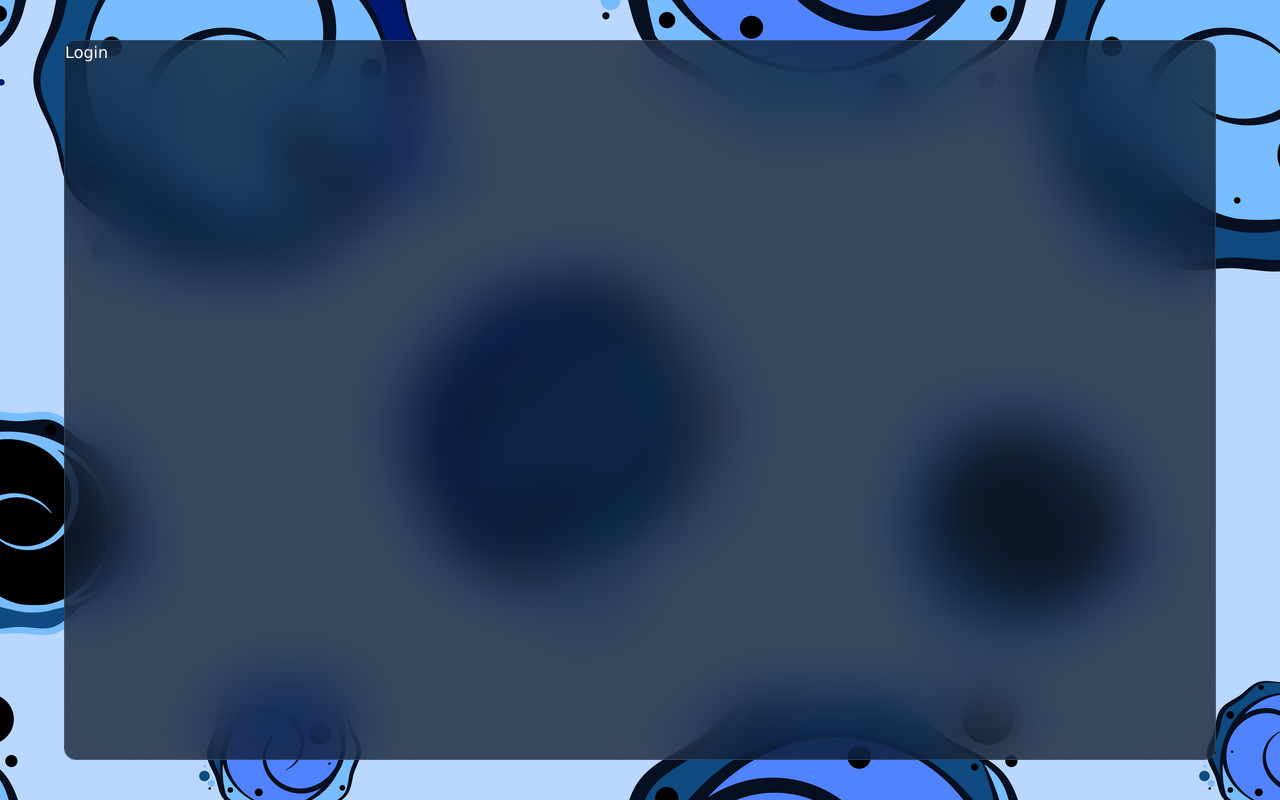
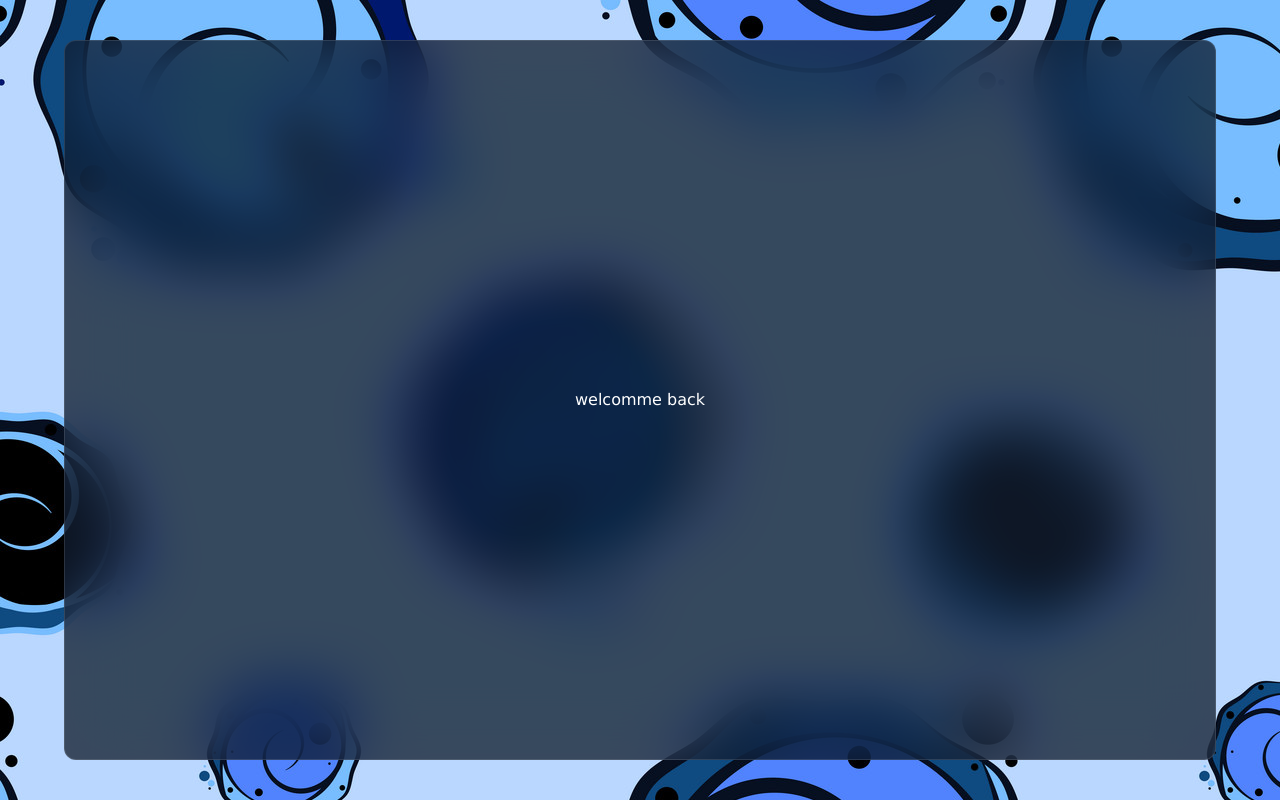
Before and after one commit to safak/react-firebase-chat, a React (Vite) app: page / in a window 1280 px wide. Built offline with nearby package versions, Linux system fonts and the light colour scheme.

Commit message:
first commit

```diff
--- a/src/login/Login.jsx
+++ b/src/login/Login.jsx
@@ -2,7 +2,11 @@ import React from 'react'
 import './login.css'
 const Login=()=> {
   return (
-    <div>Login</div>
+    <div className='login'>
+        <div className="item">
+            <h2>welcomme back</h2>
+        </div>
+    </div>
   )
 }
 
```
